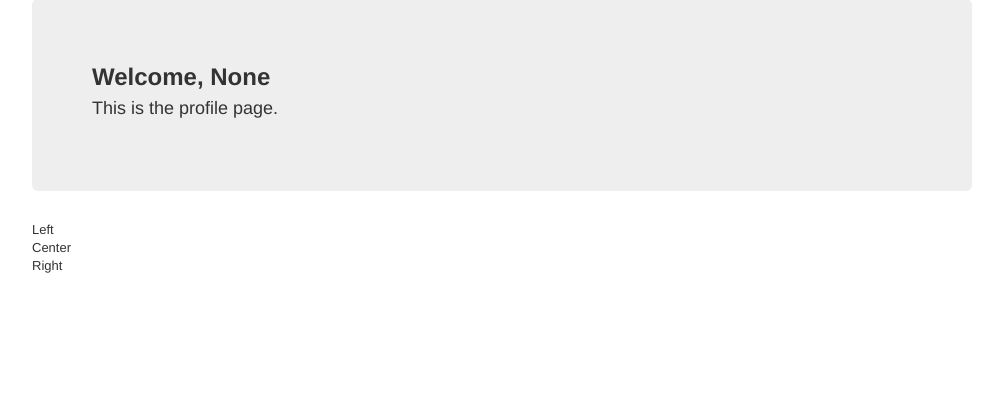
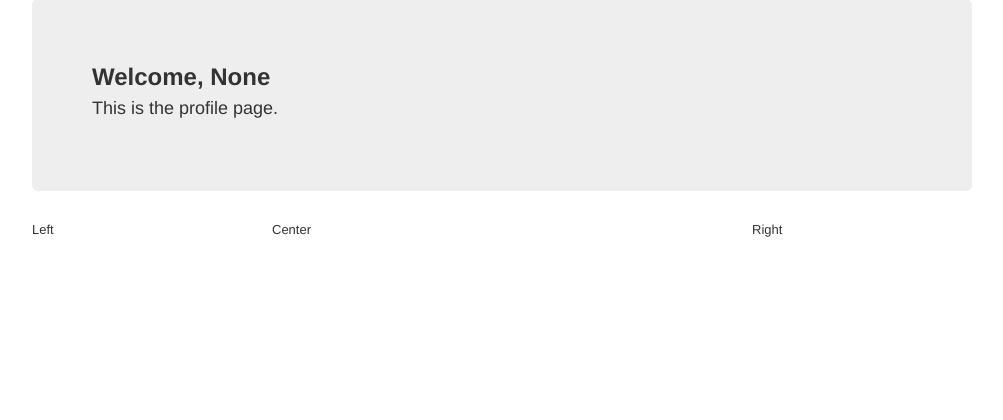
Before and after one commit to icaria/squishyeeyore, a Django app: template project/template/profile.html in a window 1280 px wide. Shown: the part 61-481 px from the top of the page, without its empty margins (138-1141 px from the left). Run offline with Django 3.2, Linux system fonts and the light colour scheme; the template is opened without the code that fills it: values that come from a table or form of the project are taken from there, others are empty; parts of the project's set-up code (start-up, migrations or seed data) failed here and were passed over; some libraries are stand-ins or nearby versions.

Commit message:
stupid span size

```diff
--- a/project/template/profile.html
+++ b/project/template/profile.html
@@ -11,7 +11,7 @@
 	<div class="span3">
 		Left
 	</div>
-	<div class="span10">
+	<div class="span6">
 		Center
 	</div>
 	<div class="span3">
```
